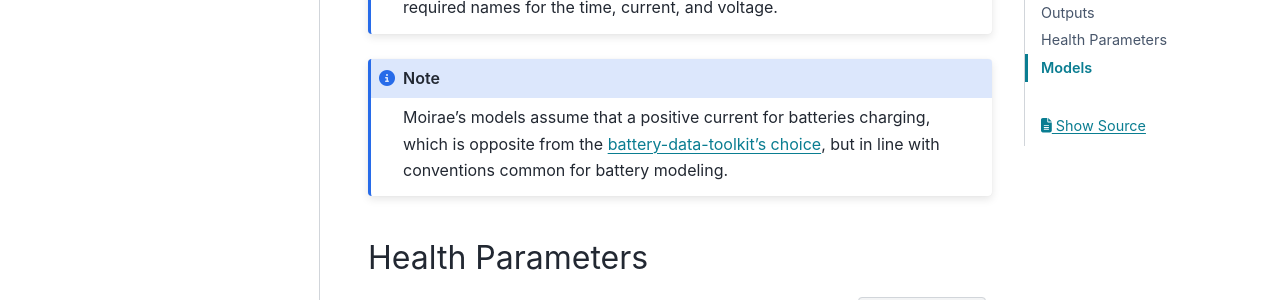
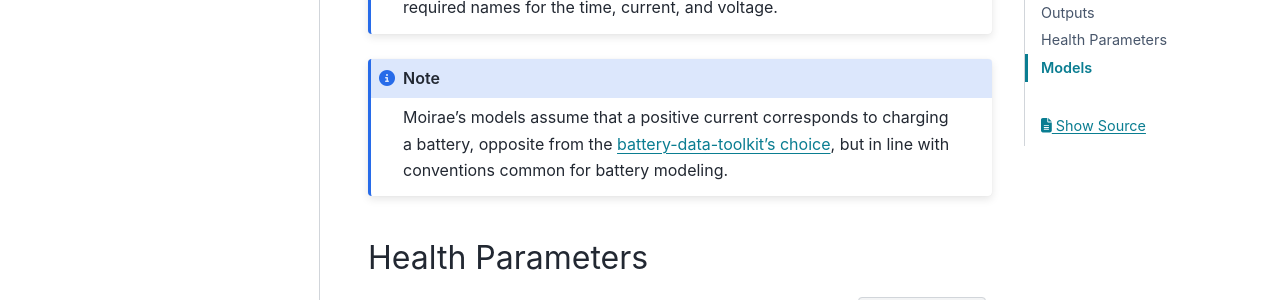
Before and after one commit to ROVI-org/auto-soh, a Sphinx documentation site: the page built from docs/system-models.rst, in a window 1280 px wide and 900 px high, scrolled down 1041 px. Shown: the part 153-453 px from the top of the window. Built offline with Sphinx 7.4.7 and the PyData theme 0.15.4, drawn with Linux system fonts in a browser that asks for light colours.

Commit message:
Fix some grammar

```diff
--- a/docs/system-models.rst
+++ b/docs/system-models.rst
@@ -45,8 +45,8 @@ necessary to specify a particular storage systems.
 
 .. note::
 
-    Moirae's models assume that a positive current for batteries charging,
-    which is opposite from the `battery-data-toolkit's choice <https://rovi-org.github.io/battery-data-toolkit/schemas.html>`_,
+    Moirae's models assume that a positive current corresponds to charging a battery,
+    opposite from the `battery-data-toolkit's choice <https://rovi-org.github.io/battery-data-toolkit/schemas.html>`_,
     but in line with conventions common for battery modeling.
 
 
```
